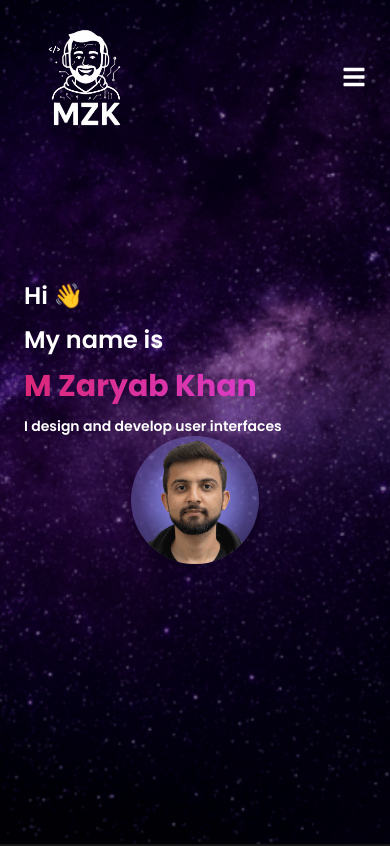
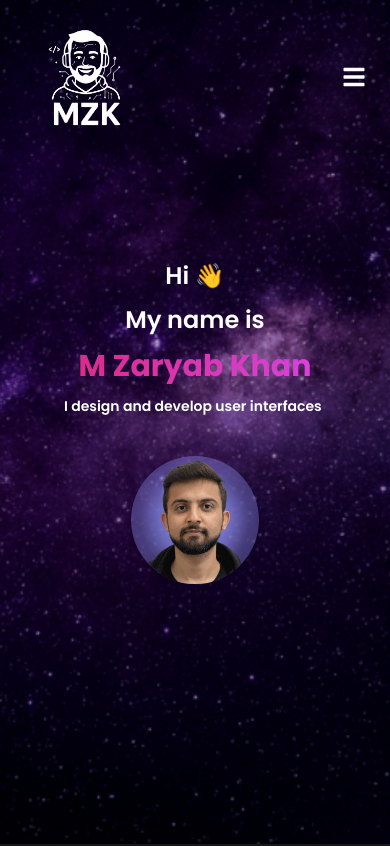
Before and after one commit to zaryabkhan864/portfolio, a React (Create React App) app: page /contact in a window 390 px wide. Shown: the top 846 px of the page. Built offline with nearby package versions, Linux system fonts and the light colour scheme.

Commit message:
checking banner image

```diff
--- a/src/components/AboutMe.jsx
+++ b/src/components/AboutMe.jsx
@@ -77,8 +77,8 @@ const AboutMe = () => {
     id="about-me"
     className="w-full  items-center min-h-screen  text-white py-20 px-4 sm:px-6 lg:px-8 relative bg-cover  bg-center bg-no-repeat bg-fixed"
     style={{
-      backgroundImage: `url(${WE_BG})`,
-
+      backgroundImage: `url(${backgroundImage})`,
+      backgroundAttachment: window.innerWidth >= 768 ? 'fixed' : 'scroll'
     }}
   >
       {/* Overlay */}
--- a/src/components/Banner.jsx
+++ b/src/components/Banner.jsx
@@ -1,4 +1,4 @@
-import React, { useEffect, useRef, useState } from 'react'
+import React, { useEffect, useState } from 'react'
 import Profile_Image from '../images/profile_image.png'
 import Banner_Image from '../images/banner.png'
 import Banner_Image_Mobile from '../images/banner-mobile.png'
@@ -6,60 +6,44 @@ import { TypeAnimation } from 'react-type-animation'
 import { motion } from 'framer-motion'
 
 const Banner = () => {
-  const [isMobile, setIsMobile] = useState(false);
-  const parallaxRef = useRef(null);
+  const [backgroundImage, setBackgroundImage] = useState(Banner_Image)
 
   useEffect(() => {
     const handleResize = () => {
-      setIsMobile(window.innerWidth < 768);
-    };
-    handleResize();
-    window.addEventListener('resize', handleResize);
-    return () => window.removeEventListener('resize', handleResize);
-  }, []);
+      if (window.innerWidth < 768) {
+        setBackgroundImage(Banner_Image_Mobile)
+      } else {
+        setBackgroundImage(Banner_Image)
+      }
+    }
 
-  // Simulate parallax on mobile
-  useEffect(() => {
-    if (!isMobile) return;
-    const handleScroll = () => {
-      const offset = window.scrollY;
-      if (parallaxRef.current) {
-        parallaxRef.current.style.transform = `translateY(${offset * 0.5}px)`;
-      }
-    };
-    window.addEventListener('scroll', handleScroll);
-    return () => window.removeEventListener('scroll', handleScroll);
-  }, [isMobile]);
+    handleResize()
+    window.addEventListener('resize', handleResize)
+    return () => window.removeEventListener('resize', handleResize)
+  }, [])
 
   return (
     <section
       id="home"
-      className={`min-h-screen w-full text-white px-6 md:px-16 flex items-center justify-center relative overflow-hidden`}
+      className="min-h-screen w-full text-white px-6 md:px-16 flex items-center justify-center relative bg-cover bg-center bg-no-repeat md:bg-fixed"
+      style={{
+        backgroundImage: `url(${backgroundImage})`,
+        backgroundAttachment: window.innerWidth >= 768 ? 'fixed' : 'scroll'
+      }}
     >
-      {/* Background Layer */}
-      <div
-        ref={parallaxRef}
-        className={`absolute top-0 left-0 w-full h-full bg-cover bg-center z-0 ${!isMobile ? 'bg-fixed' : ''}`}
-        style={{
-          backgroundImage: `url(${isMobile ? Banner_Image_Mobile : Banner_Image})`,
-        }}
-      ></div>
-
-      {/* Content Layer */}
-      <div className="w-full max-w-6xl flex flex-col md:flex-row items-center justify-between z-10 py-16 relative">
+      <div className="w-full max-w-6xl flex flex-col md:flex-row items-center justify-between z-10 py-16">
         {/* Text + Typing Animation */}
         <motion.div
           initial={{ opacity: 0, y: 50 }}
           animate={{ opacity: 1, y: 0 }}
           transition={{ duration: 1.2, ease: 'easeOut' }}
-          className="w-full md:w-1/2 lg:w-2/3 space-y-3 md:space-y-4 md:text-left"
+          className="w-full md:w-1/2 lg:w-2/3 space-y-3 md:space-y-4 md:text-left text-center md:text-left"
         >
           <h1 className="text-md sm:text-2xl md:text-2xl lg:text-3xl xl:text-4xl font-poppins font-semibold">Hi 👋</h1>
           <h2 className="text-md sm:text-2xl md:text-2xl lg:text-3xl xl:text-4xl font-poppins font-semibold">My name is</h2>
           <h3 className="text-md sm:text-3xl md:text-3xl lg:text-4xl xl:text-5xl font-poppins font-bold text-transparent bg-clip-text bg-gradient-to-r from-pink-600 to-fuchsia-500">
             M Zaryab Khan
           </h3>
-
           <p className="sm:text-sm md:text-lg lg:text-xl xl:text-2xl font-poppins font-semibold text-base">
             <TypeAnimation
               sequence={[
@@ -78,51 +62,31 @@ const Banner = () => {
           </p>
         </motion.div>
 
-        {/* Desktop Profile Image */}
+        {/* Profile Image */}
         <motion.div
           initial={{ opacity: 0, scale: 0.8 }}
           animate={{ opacity: 1, scale: 1 }}
           transition={{ duration: 0.8, delay: 0.4 }}
-          className="hidden md:block relative"
+          className="relative mt-10 md:mt-0"
           style={{
             background: 'radial-gradient(ellipse at center, rgba(146, 148, 248, 1) 0%, rgba(146, 148, 248, 0.9) 20%, rgba(146, 148, 248, 0.7) 40%, rgba(146, 148, 248, 0.4) 60%, rgba(146, 148, 248, 0.3) 80%, rgba(146, 148, 248, 0.2) 90%, rgba(146, 148, 248, 0) 100%)',
             borderRadius: '50%',
             width: 'fit-content',
             height: 'fit-content',
-            padding: '0rem',
-            marginLeft: '2rem',
+            marginLeft: 'auto',
+            marginRight: 'auto',
           }}
         >
           <img
             src={Profile_Image}
             alt="M Zaryab Khan"
-            className="w-40 h-40 lg:w-48 lg:h-48 xl:w-56 xl:h-56 rounded-full shadow-lg object-cover"
-          />
-        </motion.div>
-
-        {/* Mobile Profile Image */}
-        <motion.div
-          initial={{ opacity: 0, scale: 0.8 }}
-          animate={{ opacity: 1, scale: 1 }}
-          transition={{ duration: 0.8, delay: 0.4 }}
-          className="md:hidden mt-8"
-          style={{
-            background: 'radial-gradient(ellipse at center, rgba(146, 148, 248, 1) 0%, rgba(146, 148, 248, 0.9) 20%, rgba(146, 148, 248, 0.7) 40%, rgba(146, 148, 248, 0.4) 60%, rgba(146, 148, 248, 0.3) 80%, rgba(146, 148, 248, 0.2) 90%, rgba(146, 148, 248, 0) 100%)',
-            borderRadius: '50%',
-            width: 'fit-content',
-            height: 'fit-content',
-            margin: '0 auto',
-          }}
-        >
-          <img
-            src={Profile_Image}
-            alt="M Zaryab Khan"
-            className="w-32 h-32 rounded-full shadow-lg object-cover"
+            className="w-32 h-32 md:w-40 md:h-40 lg:w-48 lg:h-48 xl:w-56 xl:h-56 rounded-full shadow-lg object-cover"
           />
         </motion.div>
       </div>
     </section>
-  );
-};
+  )
+}
+
 
 export default Banner
```
